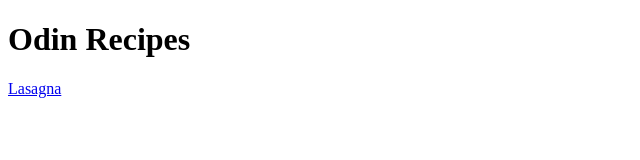
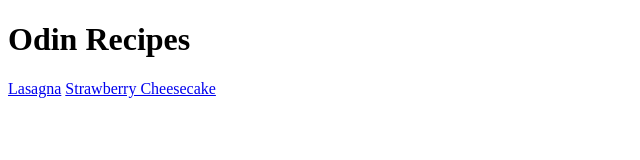
Before and after one commit to J-Toney/odin-recipes, a plain HTML site: page index.html in a window 1280 px wide. Shown: the whole page, without its empty margins (0-640 px from the left). Drawn offline with Linux system fonts and the light colour scheme.

Commit message:
Create cheesecake.html
Added cheesecake.webp and a link to cheesecake.html from index.html

```diff
--- a/index.html
+++ b/index.html
@@ -8,5 +8,6 @@
     <body>
         <h1>Odin Recipes</h1>
         <a href="recipes/lasagna.html">Lasagna</a>
+        <a href="recipes/cheesecake.webp">Strawberry Cheesecake</a>
     </body>
 </html>
```
Also changed, not shown: img/cheesecake.webp (added).
